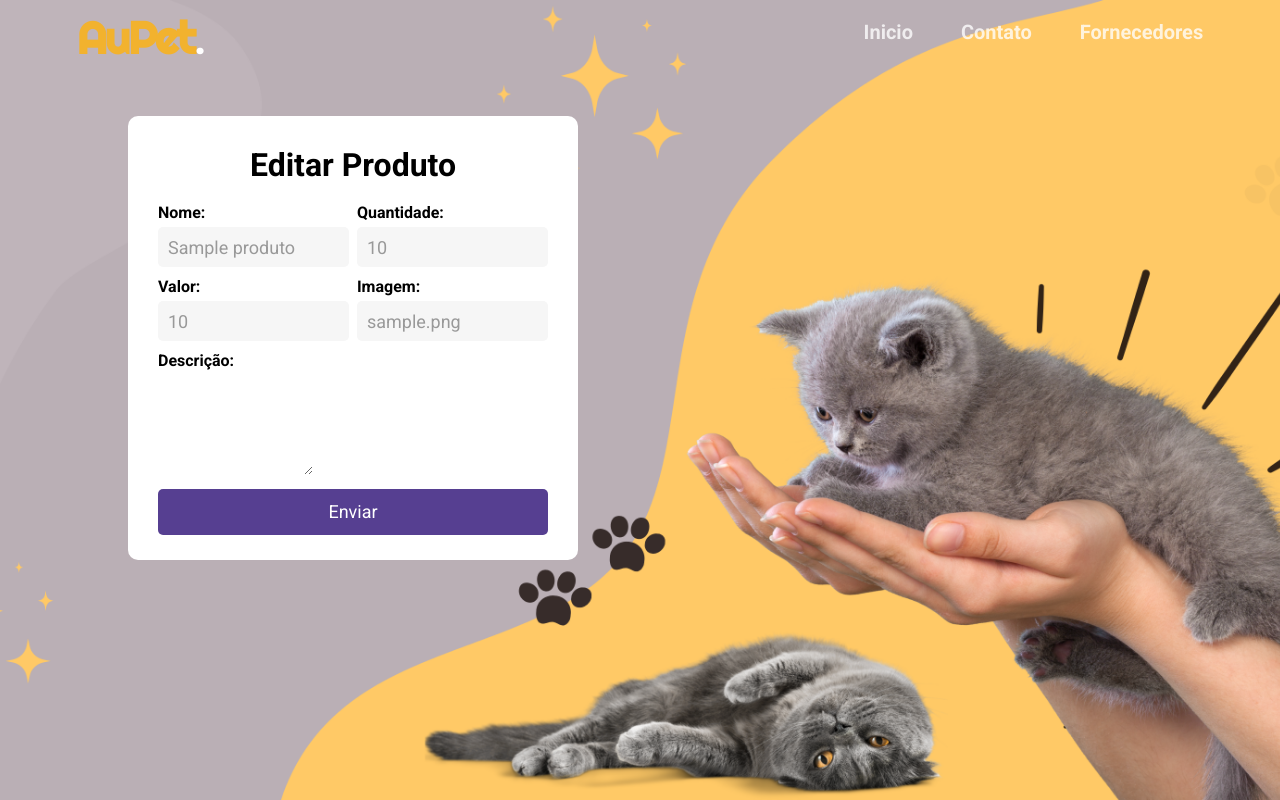
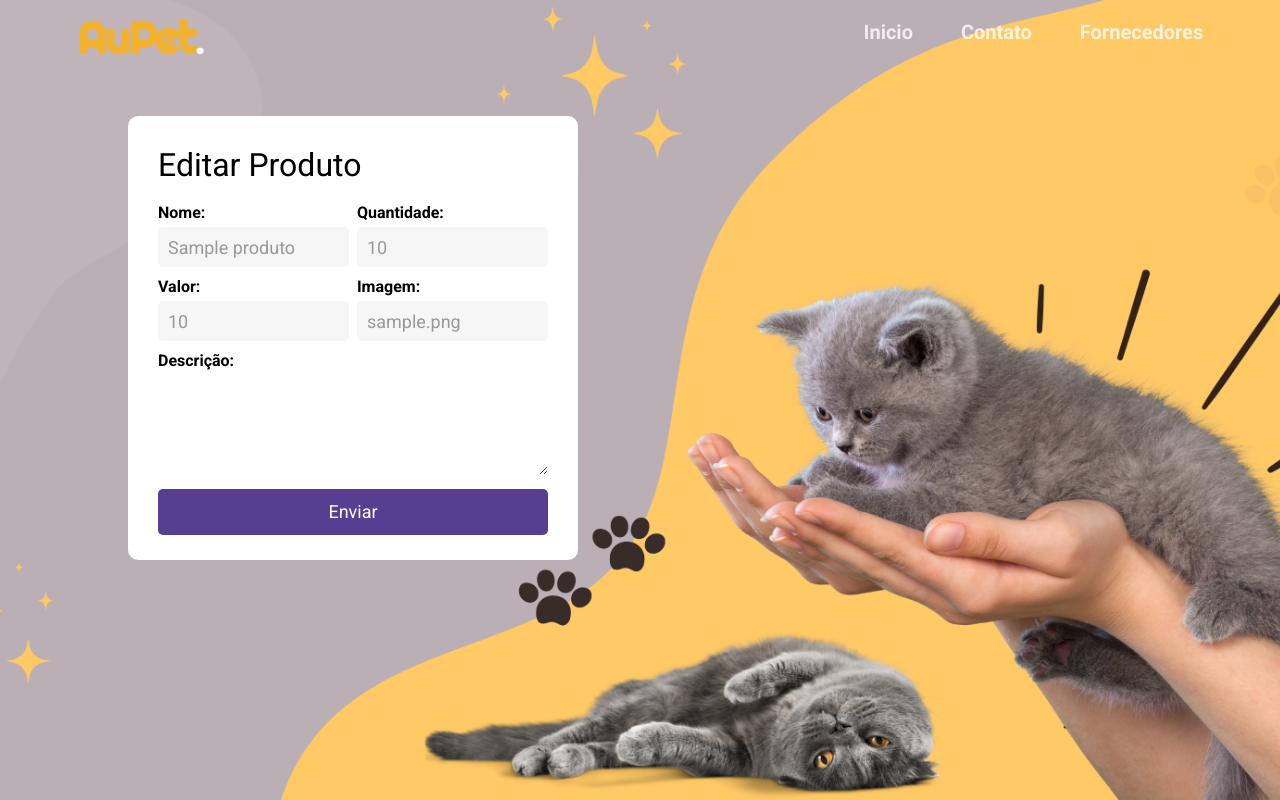
Before and after one commit to lucianamcedro/fornecedores-pet, a PHP site: page /produtos/editar-produto.php?id=1 in a window 1280 px wide. Run offline with PHP 8.4, Linux system fonts and the light colour scheme; the visitor is signed in with stand-in values (Sample User, id 1); tables that the repository leaves empty or names only in its code hold one stand-in row (values such as "Sample post").

Commit message:
organizando documentos

```diff
--- a/cadastro/editar.php
+++ b/cadastro/editar.php
@@ -64,7 +64,7 @@
 
 
         <div class="container-cadastrar">
-        <h1 style="font-weight: 400; text-align: left;">Editar Usuário</h1>
+            <h1 style="font-weight: 400; text-align: left;">Editar Usuário</h1>
 
             <br>
             <form action="?page=salvar" method="POST">
--- a/cadastro/listar-usuarios.php
+++ b/cadastro/listar-usuarios.php
@@ -46,8 +46,6 @@
 
         if ($qtd > 0) {
             echo '<h1 style="font-weight: 400; text-align: center;">Usuários Cadastrados</h1>';
-
-
             echo "<table class='table'>";
             echo "<tr>";
             echo "<th>Nome</th>";
@@ -82,9 +80,6 @@
             echo "<p class='alert alert-danger'>Nenhum resultado encontrado!</p>";
         }
         ?>
-
-
-
     </div>
 </body>
 
--- a/cadastro/novo-usuario.php
+++ b/cadastro/novo-usuario.php
@@ -104,4 +104,5 @@ $data_nascimento = isset($_GET['data_nascimento']) ? $_GET['data_nascimento'] :
         });
     </script>
 </body>
+
 </html>
--- a/cadastro/salvar-usuario.php
+++ b/cadastro/salvar-usuario.php
@@ -27,7 +27,6 @@ if ($_SERVER["REQUEST_METHOD"] == "POST") {
         exit();
     }
 
-
     $role = 'user';
 
     $sql = "INSERT INTO usuarios (nome, email, senha, data_nascimento, role)
--- a/css/fornecedores-styles.css
+++ b/css/fornecedores-styles.css
@@ -12,8 +12,9 @@
   list-style: none;
   text-decoration: none;
 }
+
 :root {
-  --roxo: rgba(86,63,145,255);
+  --roxo: rgba(86, 63, 145, 255);
   --yellow: #f2b22e;
 }
 
--- a/css/listas.css
+++ b/css/listas.css
@@ -226,14 +226,14 @@
 }
 
 .header-link a {
-    color:var(--roxo);
+    color: var(--roxo);
     font-weight: 700;
     font-size: 20px;
     transition: 0.5s;
 }
 
 .header-link a:hover {
-    color:  rgba(255, 255, 255, 0.778);
+    color: rgba(255, 255, 255, 0.778);
 }
 
 .logo {
--- a/produtos/editar-produto.php
+++ b/produtos/editar-produto.php
@@ -1,5 +1,3 @@
-
-
 <!DOCTYPE html>
 <html lang="pt-BR">
 
@@ -71,9 +69,7 @@
         ?>
 
         <div class="container-cadastrar">
-            <center>
-                <h1>Editar Produto</h1>
-            </center>
+            <h1 style="font-weight: 400; text-align: left;">Editar Produto</h1>
             <br>
             <form action="" method="POST">
                 <input type="hidden" name="acao" value="editar">
@@ -97,16 +93,16 @@
                 </div>
 
                 <div style="display: inline-block; width: calc(49%);">
-                    <label for="email">Imagem:</label>
+                    <label for="imagem">Imagem:</label>
                     <input type="text" name="imagem" value="<?php echo isset($row['imagem']) ? $row['imagem'] : ''; ?>"
                         class="form-control" style="width:
                                     100%;">
                 </div>
                 <div style="display: inline-block; width: calc(100%);">
-                    <label for="email">Descrição:</label>
-                    <textarea name="descricao" class="form-control"
-                        style="height: 100px;"></textarea>
+                    <label for="descricao">Descrição:</label>
+                    <textarea name="descricao" class="form-control" style="width: 100%; height: 100px;"></textarea>
                 </div>
+
                 <div style="display: inline-block; width: calc(100%);">
                     <button type="submit" class="btn btn-primary" style="width:
                                     100%;">Enviar</button>
--- a/produtos/produtos-usuario.php
+++ b/produtos/produtos-usuario.php
@@ -63,15 +63,11 @@
                 echo "<td>" . $row['quantidade'] . "</td>";
                 echo "<td>" . $row['valor'] . "</td>";
                 echo "<td>";
-
-
                 if (!empty($row['imagem'])) {
                     echo "<img src='../img/image.png' alt='Imagem do produto' class='product-image' style='width: 30px; height: 30px;' onclick='openModal(\"" . $row['imagem'] . "\")'>";
                 } else {
                     echo "<img src='../img/add_image.png' alt='Adicionar Imagem' class='product-image' style='width: 30px; height: 30px;'></a>";
                 }
-
-
                 echo "</td>";
                 echo "<td>" . $row['descricao'] . "</td>";
                 echo "</tr>";
--- a/produtos/salvar-produto.php
+++ b/produtos/salvar-produto.php
@@ -9,8 +9,8 @@ if ($_SERVER['REQUEST_METHOD'] == 'POST') {
     $descricao = $_POST["descricao"];
 
 
-      $valor = str_replace(",", ".", $valor);
-      $valor = number_format($valor, 2, ".=", "");
+    $valor = str_replace(",", ".", $valor);
+    $valor = number_format($valor, 2, ".=", "");
 
     if (!isset($_SESSION["usuario"])) {
         echo "Erro: Usuário não encontrado.";
--- a/script/produtos.js
+++ b/script/produtos.js
@@ -5,8 +5,6 @@ function openImagePicker() {
         hiddenInput.value = imageUrl;
     }
 }
-
-
 
 function openModal(imageUrl) {
 var modal = document.getElementById("modal");
```
Also changed, not shown: auth/login.php (+4 -5 lines), css/header.css (+4 -3 lines), css/style.css (+8 -6 lines), produtos/lista-produtos.php (+5 -11 lines), auth/config.php (line endings or trailing spaces), auth/logout.php (indentation only), cadastro/excluir.php (indentation only), css/cadastrar.css (indentation only), css/login.css (line endings or trailing spaces), produtos/excluir-produto.php (indentation only). Lines whose indentation alone changed are shown as unchanged.
